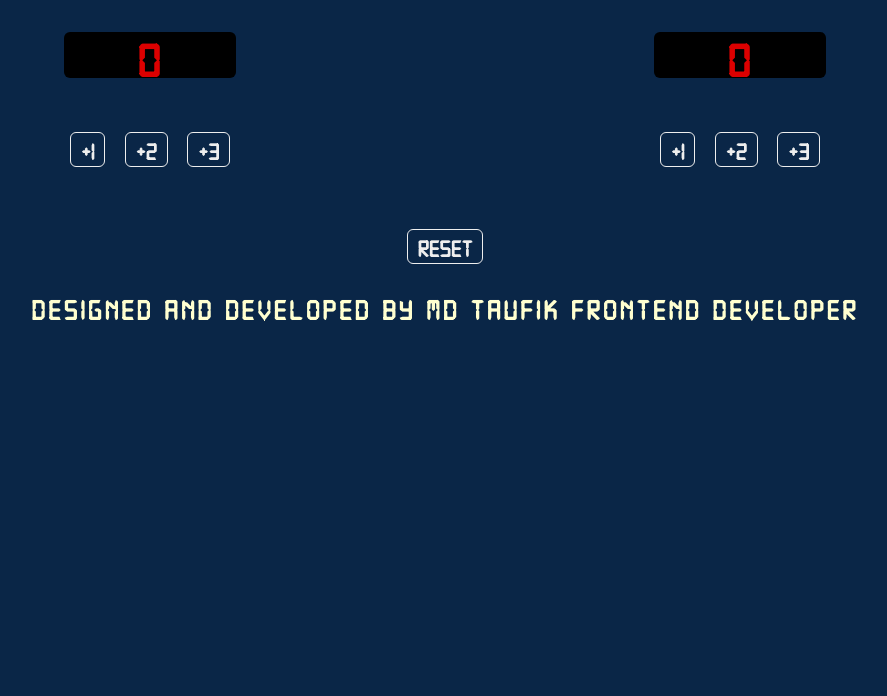
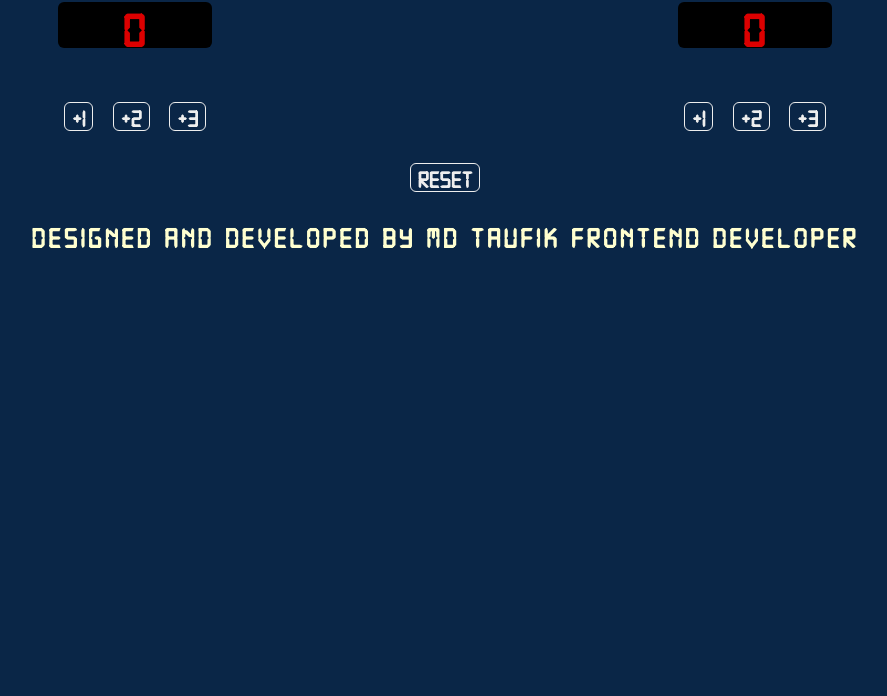
Before and after one commit to Huntertk/ScoreBoard, a plain HTML site: page index.html in a window 1280 px wide. Shown: the part 104-800 px from the top of the page, without its empty margins (195-1082 px from the left). Drawn offline with Linux system fonts and the light colour scheme.

Commit message:
First Version Updated

```diff
--- a/styles.css
+++ b/styles.css
@@ -14,8 +14,8 @@ body{
     align-items: center;
     justify-content: space-around;
     background-color: #0A2647;
-    padding: 30px;
-    margin: 20px;
+    padding: 10px;
+    margin: 10px;
     color: #eee;
 }
 .score-details{
@@ -31,7 +31,7 @@ body{
 .btn{
     font-weight: bold;
     font-family: digital-7;
-    padding: 10px;
+    padding: 7px;
     font-size: 1.5rem;
     background-color: transparent;
     border: 1px solid #eee;
```
